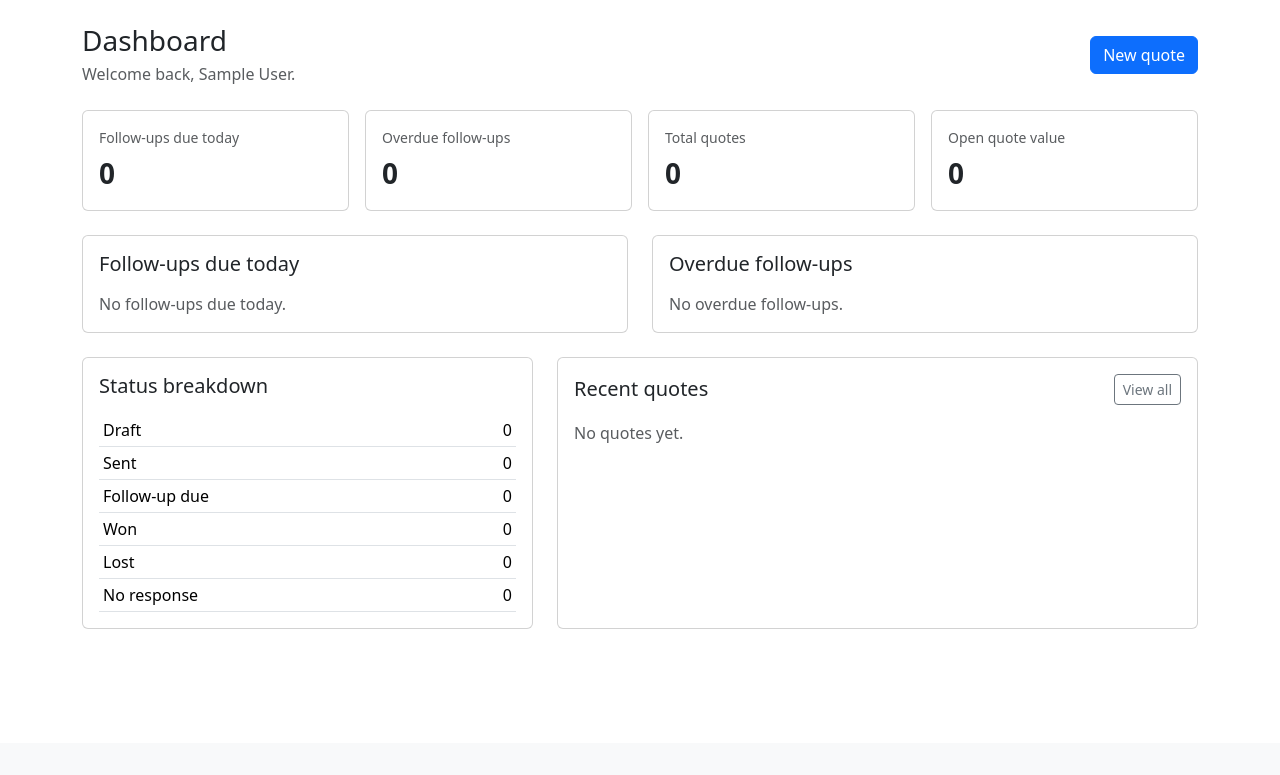
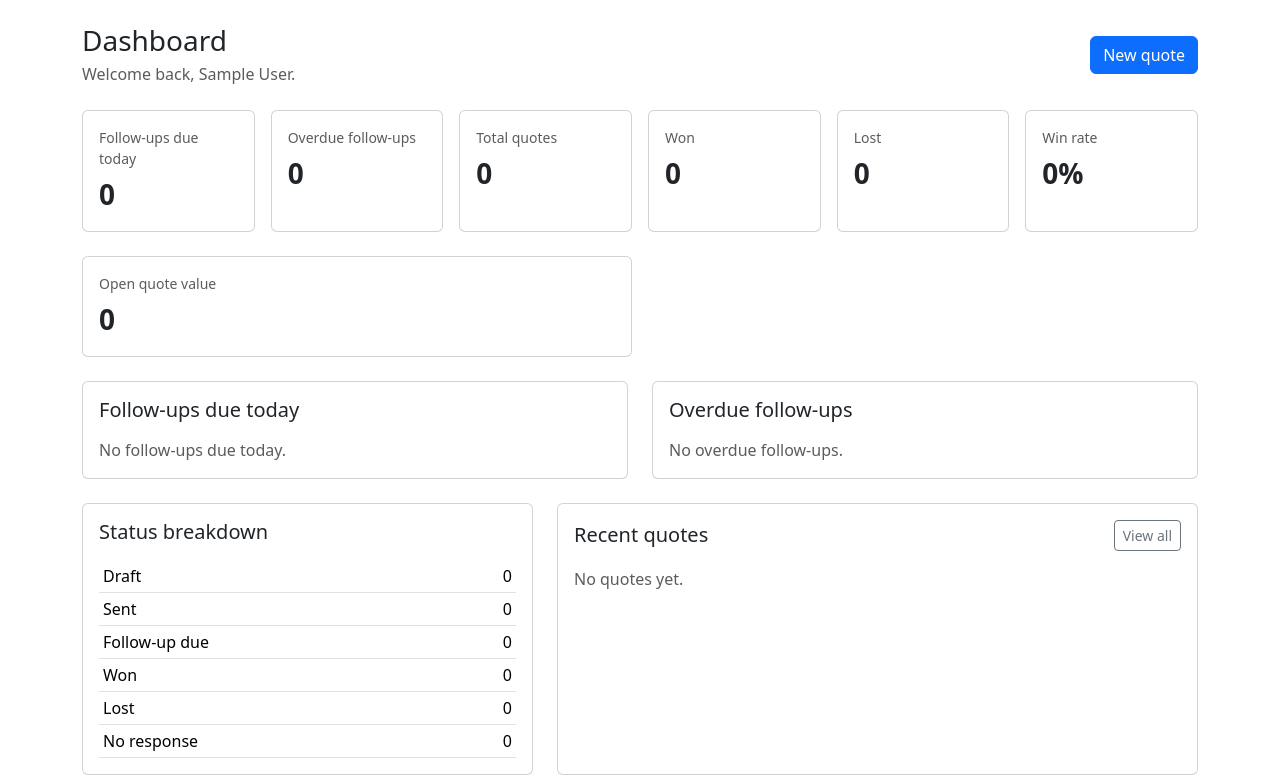
Before and after one commit to kramoris/followkit, a Flask app: page /dashboard in a window 1280 px wide. Shown: the part 57-832 px from the top of the page. Before the commit the page ends 686 px from the top, so only its background shows below. Run offline with Flask 3, Linux system fonts and the light colour scheme; the visitor is signed in with stand-in values (Sample User, id 1); data that the repository does not hold is empty.

Commit message:
Add template usage in follow-ups and extend dashboard metrics; refactor formatting

```diff
--- a/app/__init__.py
+++ b/app/__init__.py
@@ -12,6 +12,7 @@ migrate = Migrate()
 @login_manager.user_loader
 def load_user(user_id):
     from app.models import User
+
     return db.session.get(User, int(user_id))
 
 
--- a/app/routes.py
+++ b/app/routes.py
@@ -1,6 +1,6 @@
 from datetime import UTC, date, datetime
 
-from flask import Blueprint, flash, redirect, render_template, url_for
+from flask import Blueprint, flash, redirect, render_template, request, url_for
 from flask_login import current_user, login_required
 
 from app import db
@@ -14,6 +14,12 @@ def utc_now():
     return datetime.now(UTC)
 
 
+def build_template_choices(templates):
+    return [("", "Select a template")] + [
+        (str(template.id), template.name) for template in templates
+    ]
+
+
 @main.route("/")
 def index():
     if current_user.is_authenticated:
@@ -25,8 +31,7 @@ def index():
 @login_required
 def dashboard():
     quotes = (
-        Quote.query
-        .filter_by(user_id=current_user.id)
+        Quote.query.filter_by(user_id=current_user.id)
         .order_by(Quote.created_at.desc())
         .all()
     )
@@ -48,12 +53,15 @@ def dashboard():
     recent_quotes = quotes[:5]
 
     due_today_quotes = [
-        quote for quote in quotes
-        if quote.next_follow_up_date == today and quote.status in active_follow_up_statuses
+        quote
+        for quote in quotes
+        if quote.next_follow_up_date == today
+        and quote.status in active_follow_up_statuses
     ]
 
     overdue_quotes = [
-        quote for quote in quotes
+        quote
+        for quote in quotes
         if quote.next_follow_up_date
         and quote.next_follow_up_date < today
         and quote.status in active_follow_up_statuses
@@ -62,13 +70,22 @@ def dashboard():
     status_counts = {
         "draft": sum(1 for quote in quotes if quote.status == Quote.STATUS_DRAFT),
         "sent": sum(1 for quote in quotes if quote.status == Quote.STATUS_SENT),
-        "follow_up_due": sum(1 for quote in quotes if quote.status == Quote.STATUS_FOLLOW_UP_DUE),
+        "follow_up_due": sum(
+            1 for quote in quotes if quote.status == Quote.STATUS_FOLLOW_UP_DUE
+        ),
         "won": sum(1 for quote in quotes if quote.status == Quote.STATUS_WON),
         "lost": sum(1 for quote in quotes if quote.status == Quote.STATUS_LOST),
-        "no_response": sum(1 for quote in quotes if quote.status == Quote.STATUS_NO_RESPONSE),
+        "no_response": sum(
+            1 for quote in quotes if quote.status == Quote.STATUS_NO_RESPONSE
+        ),
     }
 
     total_quotes = len(quotes)
+    total_won = status_counts["won"]
+    total_lost = status_counts["lost"]
+
+    decided_quotes = total_won + total_lost
+    win_rate = round((total_won / decided_quotes) * 100, 1) if decided_quotes > 0 else 0
 
     open_quote_value = sum(
         quote.quote_amount for quote in quotes if quote.status in open_quote_statuses
@@ -82,6 +99,9 @@ def dashboard():
         status_counts=status_counts,
         total_quotes=total_quotes,
         open_quote_value=open_quote_value,
+        total_won=total_won,
+        total_lost=total_lost,
+        win_rate=win_rate,
     )
 
 
@@ -89,8 +109,7 @@ def dashboard():
 @login_required
 def quote_list():
     quotes = (
-        Quote.query
-        .filter_by(user_id=current_user.id)
+        Quote.query.filter_by(user_id=current_user.id)
         .order_by(Quote.created_at.desc())
         .all()
     )
@@ -113,8 +132,12 @@ def quote_create():
             next_follow_up_date=form.next_follow_up_date.data,
             notes=form.notes.data.strip() if form.notes.data else None,
             contact_method=form.contact_method.data,
-            customer_email=form.customer_email.data.strip().lower() if form.customer_email.data else None,
-            customer_phone=form.customer_phone.data.strip() if form.customer_phone.data else None,
+            customer_email=form.customer_email.data.strip().lower()
+            if form.customer_email.data
+            else None,
+            customer_phone=form.customer_phone.data.strip()
+            if form.customer_phone.data
+            else None,
         )
 
         db.session.add(quote)
@@ -126,34 +149,36 @@ def quote_create():
     return render_template("quotes/create.html", form=form)
 
 
-@main.route("/quotes/<int:quote_id>")
+@main.route("/quotes/<int:quote_id>", methods=["GET", "POST"])
 @login_required
 def quote_detail(quote_id):
-    quote = (
-        Quote.query
-        .filter_by(id=quote_id, user_id=current_user.id)
-        .first_or_404()
+    quote = Quote.query.filter_by(id=quote_id, user_id=current_user.id).first_or_404()
+
+    templates = (
+        FollowUpTemplate.query.filter_by(user_id=current_user.id)
+        .order_by(FollowUpTemplate.name.asc())
+        .all()
     )
 
     follow_up_form = QuoteFollowUpForm()
-    follow_up_form.status.data = quote.status
-    follow_up_form.next_follow_up_date.data = quote.next_follow_up_date
+    follow_up_form.template_id.choices = build_template_choices(templates)
+
+    if request.method == "GET":
+        follow_up_form.status.data = quote.status
+        follow_up_form.next_follow_up_date.data = quote.next_follow_up_date
 
     return render_template(
         "quotes/detail.html",
         quote=quote,
         follow_up_form=follow_up_form,
+        templates=templates,
     )
 
 
 @main.route("/quotes/<int:quote_id>/edit", methods=["GET", "POST"])
 @login_required
 def quote_edit(quote_id):
-    quote = (
-        Quote.query
-        .filter_by(id=quote_id, user_id=current_user.id)
-        .first_or_404()
-    )
+    quote = Quote.query.filter_by(id=quote_id, user_id=current_user.id).first_or_404()
 
     form = QuoteForm(obj=quote)
 
@@ -166,8 +191,14 @@ def quote_edit(quote_id):
         quote.next_follow_up_date = form.next_follow_up_date.data
         quote.notes = form.notes.data.strip() if form.notes.data else None
         quote.contact_method = form.contact_method.data
-        quote.customer_email = form.customer_email.data.strip().lower() if form.customer_email.data else None
-        quote.customer_phone = form.customer_phone.data.strip() if form.customer_phone.data else None
+        quote.customer_email = (
+            form.customer_email.data.strip().lower()
+            if form.customer_email.data
+            else None
+        )
+        quote.customer_phone = (
+            form.customer_phone.data.strip() if form.customer_phone.data else None
+        )
 
         db.session.commit()
         flash("Quote updated successfully.", "success")
@@ -179,11 +210,7 @@ def quote_edit(quote_id):
 @main.route("/quotes/<int:quote_id>/follow-up", methods=["POST"])
 @login_required
 def quote_follow_up(quote_id):
-    quote = (
-        Quote.query
-        .filter_by(id=quote_id, user_id=current_user.id)
-        .first_or_404()
-    )
+    quote = Quote.query.filter_by(id=quote_id, user_id=current_user.id).first_or_404()
 
     follow_up_form = QuoteFollowUpForm()
 
@@ -192,7 +219,11 @@ def quote_follow_up(quote_id):
         quote.next_follow_up_date = follow_up_form.next_follow_up_date.data
         quote.last_followed_up_at = utc_now()
 
-        note_text = follow_up_form.follow_up_note.data.strip() if follow_up_form.follow_up_note.data else ""
+        note_text = (
+            follow_up_form.follow_up_note.data.strip()
+            if follow_up_form.follow_up_note.data
+            else ""
+        )
         if note_text:
             timestamp = utc_now().strftime("%Y-%m-%d %H:%M UTC")
             new_note_entry = f"[{timestamp}] Follow-up: {note_text}"
@@ -214,8 +245,7 @@ def quote_follow_up(quote_id):
 @login_required
 def template_list():
     templates = (
-        FollowUpTemplate.query
-        .filter_by(user_id=current_user.id)
+        FollowUpTemplate.query.filter_by(user_id=current_user.id)
         .order_by(FollowUpTemplate.name.asc())
         .all()
     )
@@ -247,11 +277,9 @@ def template_create():
 @main.route("/templates/<int:template_id>/edit", methods=["GET", "POST"])
 @login_required
 def template_edit(template_id):
-    template = (
-        FollowUpTemplate.query
-        .filter_by(id=template_id, user_id=current_user.id)
-        .first_or_404()
-    )
+    template = FollowUpTemplate.query.filter_by(
+        id=template_id, user_id=current_user.id
+    ).first_or_404()
 
     form = FollowUpTemplateForm(obj=template)
 
--- a/app/templates/dashboard.html
+++ b/app/templates/dashboard.html
@@ -11,7 +11,7 @@
 </div>
 
 <div class="row g-3 mb-4">
-  <div class="col-md-6 col-xl-3">
+  <div class="col-md-6 col-xl-2">
     <div class="card h-100">
       <div class="card-body">
         <div class="text-muted small mb-1">Follow-ups due today</div>
@@ -20,7 +20,7 @@
     </div>
   </div>
 
-  <div class="col-md-6 col-xl-3">
+  <div class="col-md-6 col-xl-2">
     <div class="card h-100">
       <div class="card-body">
         <div class="text-muted small mb-1">Overdue follow-ups</div>
@@ -29,7 +29,7 @@
     </div>
   </div>
 
-  <div class="col-md-6 col-xl-3">
+  <div class="col-md-6 col-xl-2">
     <div class="card h-100">
       <div class="card-body">
         <div class="text-muted small mb-1">Total quotes</div>
@@ -38,7 +38,36 @@
     </div>
   </div>
 
-  <div class="col-md-6 col-xl-3">
+  <div class="col-md-6 col-xl-2">
+    <div class="card h-100">
+      <div class="card-body">
+        <div class="text-muted small mb-1">Won</div>
+        <div class="fs-3 fw-semibold">{{ total_won }}</div>
+      </div>
+    </div>
+  </div>
+
+  <div class="col-md-6 col-xl-2">
+    <div class="card h-100">
+      <div class="card-body">
+        <div class="text-muted small mb-1">Lost</div>
+        <div class="fs-3 fw-semibold">{{ total_lost }}</div>
+      </div>
+    </div>
+  </div>
+
+  <div class="col-md-6 col-xl-2">
+    <div class="card h-100">
+      <div class="card-body">
+        <div class="text-muted small mb-1">Win rate</div>
+        <div class="fs-3 fw-semibold">{{ win_rate }}%</div>
+      </div>
+    </div>
+  </div>
+</div>
+
+<div class="row g-3 mb-4">
+  <div class="col-md-6">
     <div class="card h-100">
       <div class="card-body">
         <div class="text-muted small mb-1">Open quote value</div>
```
Also changed, not shown: app/forms.py (+48 -10 lines), app/models.py (+12 -4 lines), app/templates/quotes/detail.html (+67 -2 lines).
